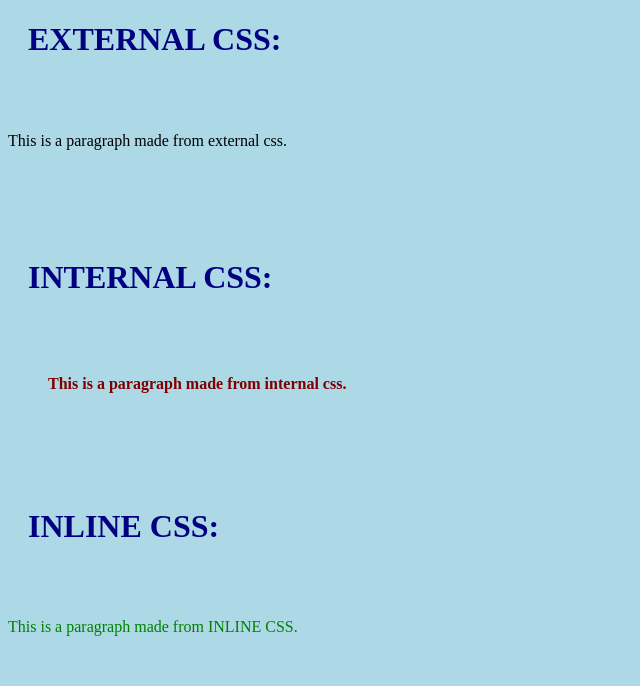
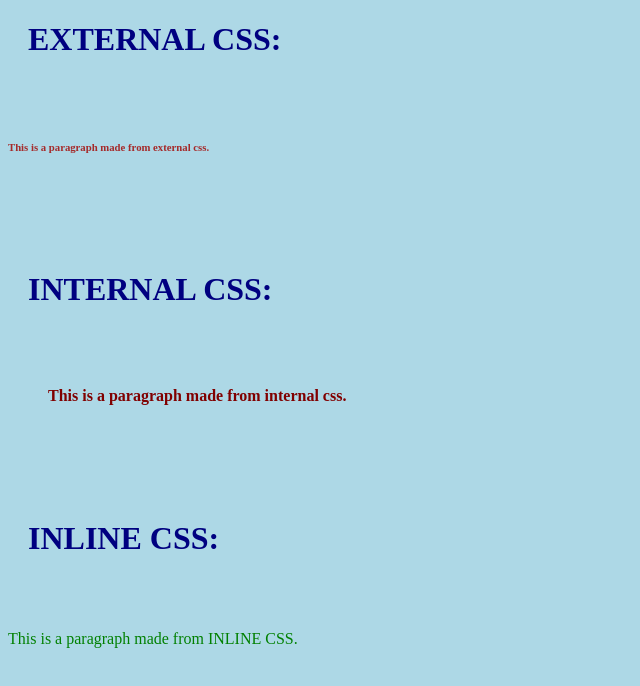
Before and after one commit to rakeshmkumar/css-tags, a plain HTML site: page index.html in a window 1280 px wide. Shown: the whole page, without its empty margins (0-640 px from the left). Drawn offline with Linux system fonts and the light colour scheme.

Commit message:
Update index.html

```diff
--- a/index.html
+++ b/index.html
@@ -16,7 +16,7 @@ h4 {
 <body>
 
 <h1>EXTERNAL CSS:</h1><br><br>
-  <p><h7>This is a paragraph made from external css.</h7></p>
+  <p><h6>This is a paragraph made from external css.</h6></p>
 
 <br><br><br><br>
 
```
